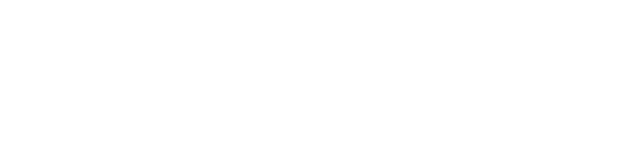
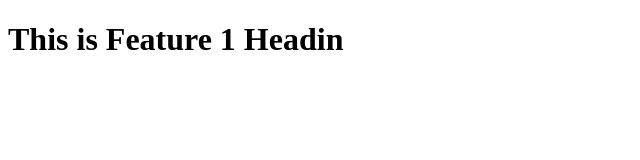
Before and after one commit to DipakRKushvaha/localrepo, a plain HTML site: page index.html in a window 1280 px wide. Shown: the whole page, without its empty margins (0-640 px from the left). Drawn offline with Linux system fonts and the light colour scheme.

Commit message:
Feature 1 add heading

```diff
--- a/index.html
+++ b/index.html
@@ -6,6 +6,6 @@
     <title>Local Repo Index</title>
 </head>
 <body>
-
+    <h1>This is Feature 1 Headin</h1>
 </body>
 </html>
```
